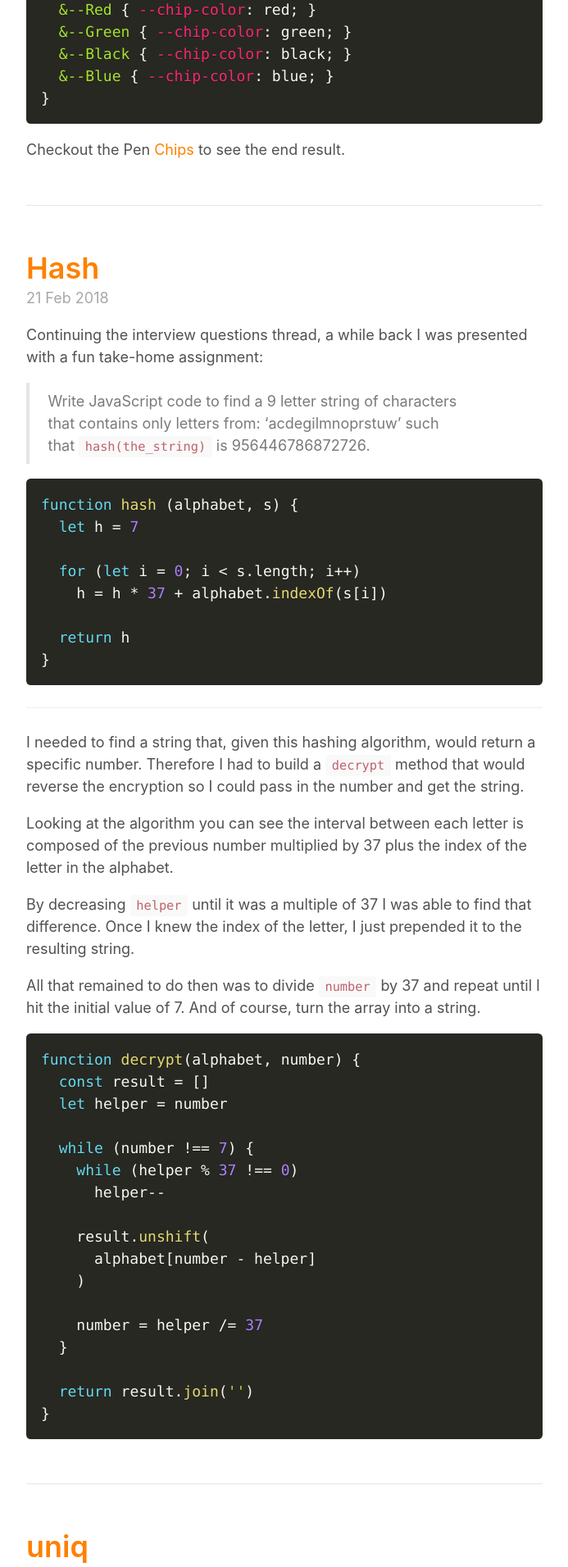
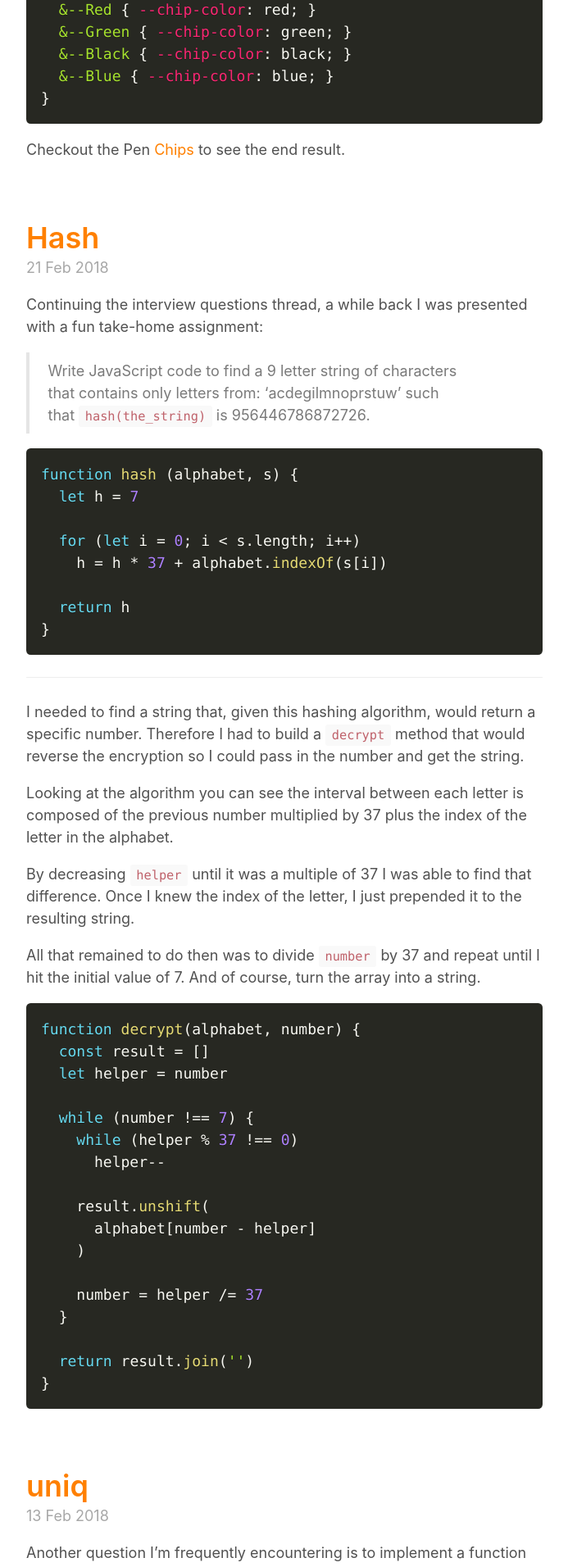
Before and after one commit to HiroAgustin/adiaz.uy-legacy, a Jekyll site: the page built from index.html, in a window 1280 px wide. Shown: the part 3060-4972 px from the top of the page at 82% size, without its empty margins (293-986 px from the left). Built offline with Jekyll 4.4.1, drawn with Linux system fonts in a browser that asks for light colours; nearby versions of some CDN libraries; the list of posts is cut into pages by our own code.

Commit message:
Remove unnecesary dividers. Less lines looks cleaner.

```diff
--- a/_sass/_Post.scss
+++ b/_sass/_Post.scss
@@ -24,9 +24,3 @@
     opacity: .5;
   }
 }
-
-.Post + .Post {
-  border-top: $border-color 1px solid;
-  margin-top: -1em;
-  padding-top: 3em;
-}
```
